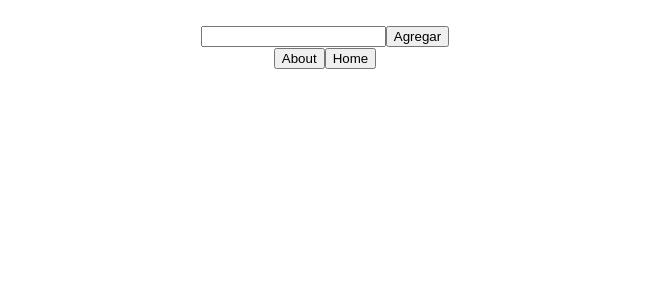
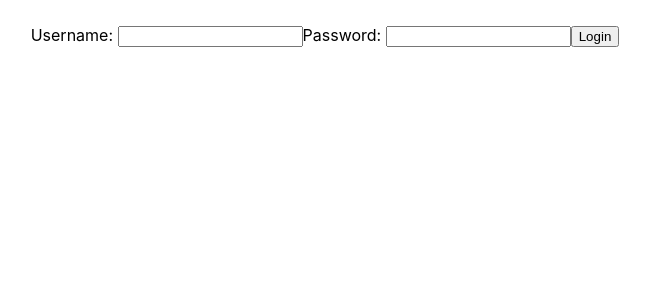
Before and after one commit to sofiavictoriafranco/rick_and_morty, a React (Create React App) app: page / in a window 1280 px wide. Before the commit this address had no page. Shown: the top 300 px of the page, without its empty margins (315-965 px from the left). Built offline with nearby package versions, Linux system fonts and the light colour scheme.

Commit message:
RESUELTO

```diff
--- a/src/App.js
+++ b/src/App.js
@@ -2,11 +2,35 @@ import './App.css'
 import Cards from './components/Cards.jsx'
 import Nav from './components/Nav'
 import { useState } from 'react'
-import {Routes, Route} from 'react-router-dom'
+import {Routes, Route, useLocation} from 'react-router-dom'
 import About from './components/About'
 import Detail from './components/Detail'
+import Form from './components/Form/Form'
+import { useNavigate } from 'react-router-dom'
+import { useEffect } from 'react'
+
 
 function App () {
+
+   const [access, setAccess] = useState(false);
+
+   const username = "sofiavictoriafranco@hotmail.com";
+   const password = "hola1234";
+   const navigate = useNavigate();
+
+  const login = (userData) => {
+
+      if (userData.password === password && userData.username === username) {
+         setAccess(true);
+         navigate('/home');
+      }
+
+
+   }
+
+   useEffect(() => {
+      !access && navigate('/');
+   }, [access]);
 
 
   const  [characters, setCharacters] = useState([]);
@@ -36,14 +60,18 @@ function App () {
 
  }
 
+ const location = useLocation();
+
 
 
   return (
 
     <div className='App' style={{ padding: '25px' }}>
 
+      {location.pathname !== '/' && <Nav onSearch={onSearch}/>}
 
-<Nav onSearch={onSearch}/>
+
+
 <Routes>
 
 <Route path='/About' element={<About/>}/>
@@ -54,6 +82,7 @@ function App () {
         />}/>
 
 <Route path='/Detail/:detailId' element={<Detail/>}/>
+<Route exact path='/' element={<Form login={login} />}/>
 
 
 </Routes>
--- /dev/null
+++ b/src/components/Form/Form.jsx
@@ -0,0 +1,59 @@
+import React from "react";
+import { useState } from "react";
+import validation from "./validation";
+
+
+export default function Form(props){
+
+    const [userData, setUserData] = React.useState({
+        username: '',
+        password: ''
+     });
+
+     const [errors, setErrors] = React.useState({
+        username:"",
+        password:""
+     })
+
+
+     const handleInputChange = (event) => {
+
+        const property = event.target.name;
+        const value = event.target.value;
+
+        setUserData({
+            ... userData,
+            [property]: value,
+        })
+
+        setErrors(validation({
+            ... userData,
+            [property]: value
+        }))
+
+
+     }
+
+     const handleSubmit = (event) => {
+        event.preventDefault();
+        props.login(userData);
+     }
+
+    return (
+
+        <form onSubmit={handleSubmit}>
+            <label>Username: </label>
+            <input name= "username" type="text" value={userData.username} onChange={handleInputChange}/>
+            {errors.username && <p >{errors.username}</p>}
+            <label>Password: </label>
+            <input name="password" type="password" value={userData.password} onChange={handleInputChange}/>
+            {errors.password && <p >{errors.password}</p>}
+            <button type="submit">Login</button>
+
+
+        </form>
+
+
+
+    )
+}
--- /dev/null
+++ b/src/components/Form/validation.js
@@ -0,0 +1,48 @@
+
+export default function validation(userData) {
+
+    const errors = {};
+
+    const regexPass = new RegExp("[0-9]");
+
+    if (!/^[A-Z0-9._%+-]+@[A-Z0-9.-]+\.[A-Z]{2,4}$/i.test(userData.username)){
+
+
+            errors.username = "No es un email"
+
+
+    }
+
+    if (userData.username.length > 35){
+
+            errors.username = "Máximo 35 caracteres"
+
+    }
+
+    if(userData.username === ""){
+
+            errors.username = "Complete el nombre de usuario"
+
+    }
+
+    if(userData.password.length < 6 || userData.password.length > 10){
+
+            errors.password = "Debe tener entre 6 y 10 caracteres"
+
+    }
+
+    if (!regexPass.test(userData.password)){
+
+
+            errors.password = "Debe tener al menos un numero"
+
+
+    }
+
+        return errors;
+
+
+
+
+
+}
```
